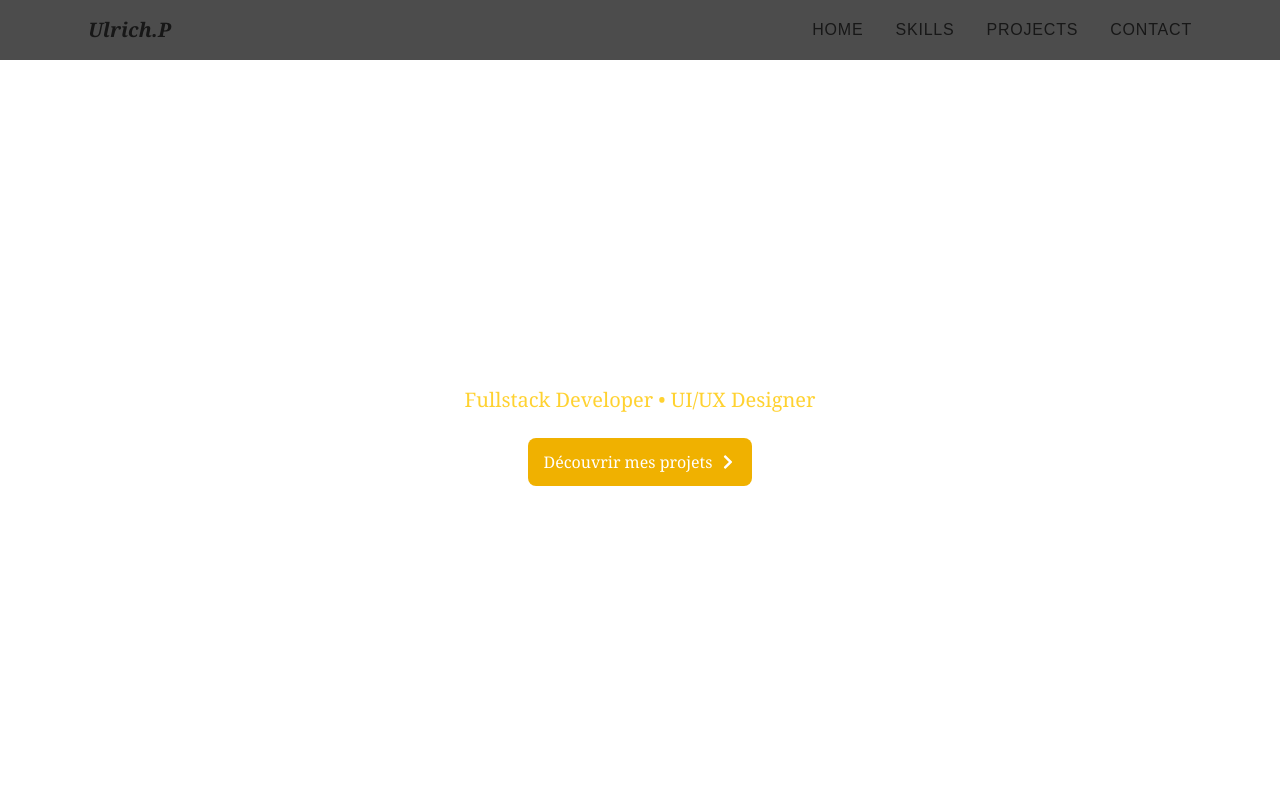
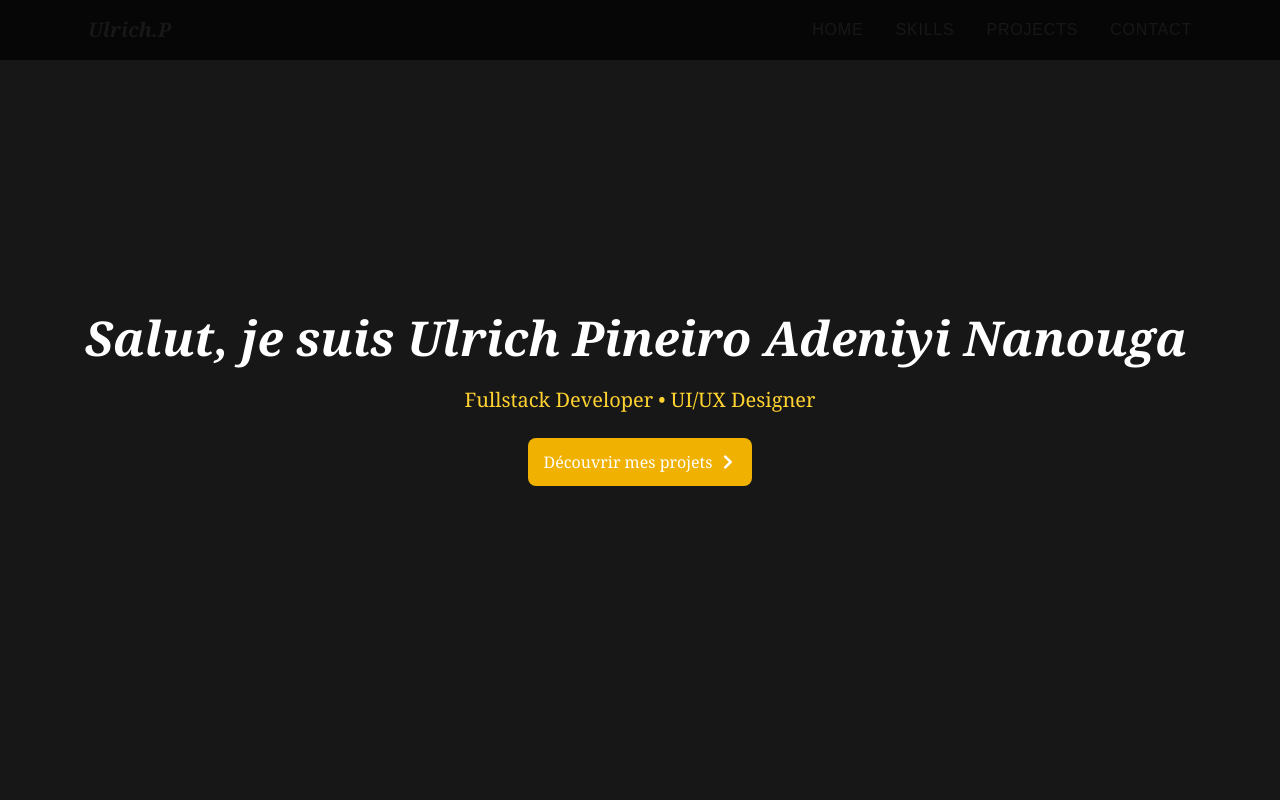
Before and after one commit to Ulrich56/portfolio-3, a Next.js app: page / in a window 1280 px wide. Shown: the top 800 px of the page. Built offline with nearby package versions, Linux system fonts and the light colour scheme.

Commit message:
modification de la couleur de fond

```diff
--- a/app/globals.css
+++ b/app/globals.css
@@ -1,7 +1,7 @@
 @import "tailwindcss";
 
 :root {
-  --background: #ffffff;
+  --background: #171717;
   --foreground: #171717;
   --color-background: var(--background);
   --color-foreground: var(--foreground);
```
